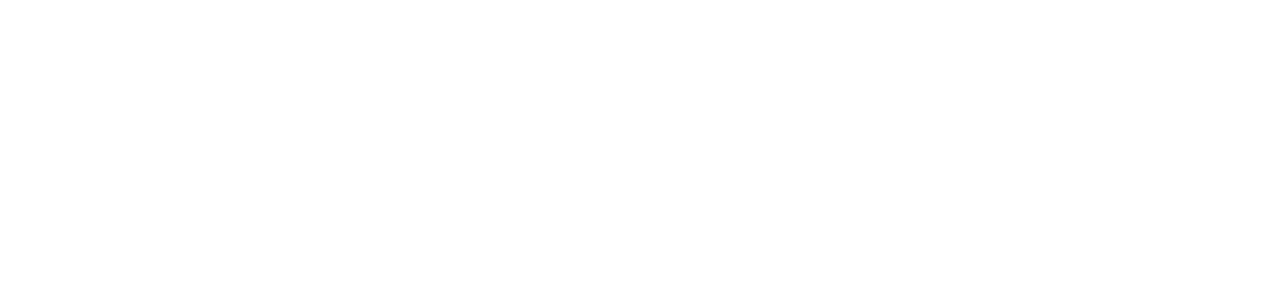
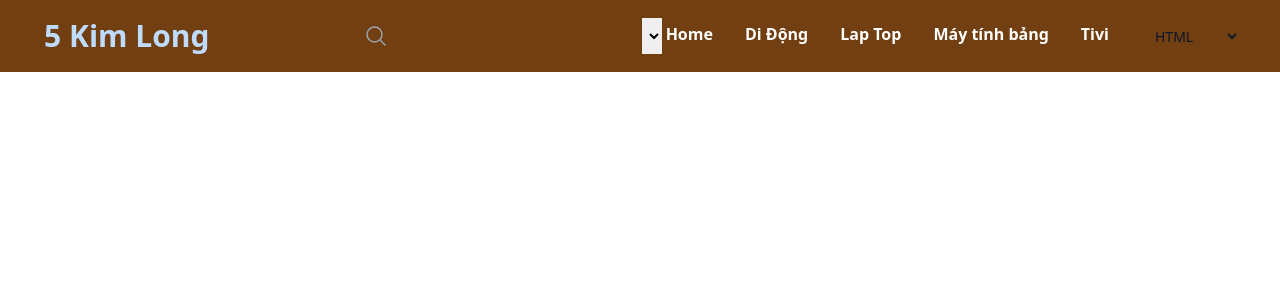
Before and after one commit to thotrang/case6-c04-golden-dragon-client, a React (Create React App) app: page / in a window 1280 px wide. Shown: the top 300 px of the page. Built offline with nearby package versions, Linux system fonts and the light colour scheme.

Commit message:
top-narbar

```diff
--- a/package.json
+++ b/package.json
@@ -3,17 +3,20 @@
   "version": "0.1.0",
   "private": true,
   "dependencies": {
+    "@mui/material": "^5.10.7",
     "@reduxjs/toolkit": "^1.8.5",
     "@testing-library/jest-dom": "^5.16.5",
     "@testing-library/react": "^13.4.0",
     "@testing-library/user-event": "^13.5.0",
     "axios": "^0.27.2",
+    "node-sass": "^7.0.3",
     "react": "^18.2.0",
     "react-dom": "^18.2.0",
     "react-redux": "^8.0.4",
     "react-router-dom": "^6.4.1",
     "react-scripts": "5.0.1",
     "redux": "^4.2.0",
+    "swiper": "^8.4.2",
     "web-vitals": "^2.1.4"
   },
   "scripts": {
--- a/src/index.js
+++ b/src/index.js
@@ -4,9 +4,11 @@
 import { Provider } from 'react-redux';
 import store from './reducer/store';
 import "./index.css"
+import Navbar from "./layouts/navbar/Navbar";
 const root = ReactDOM.createRoot(document.getElementById('root'));
 root.render(
   <Provider store={store}>
     <App />
+    <Navbar/>
   </Provider>
 );
--- a/src/layouts/navbar/Navbar.jsx
+++ b/src/layouts/navbar/Navbar.jsx
@@ -0,0 +1,58 @@
+import * as React from 'react';
+
+
+
+const Navbar = () => {
+
+
+    return (
+        <div>
+            <div className="flex justify-between items-center py-4 bg-yellow-900">
+                <div className="flex-shrink-0 ml-10 cursor-pointer">
+                    <i className="fas fa-drafting-compass fa-2x text-orange-500"></i>
+                    <span className="ml-1 text-3xl text-blue-200 font-semibold">5 Kim Long</span>
+                </div>
+                <div className="flex lg:ml-6">
+                    <a href="#" className="p-2 text-gray-400 hover:text-gray-500">
+                        <span className="sr-only" placeholder="Search">Search</span>
+                        <svg className="h-6 w-6" xmlns="http://www.w3.org/2000/svg" fill="none" viewBox="0 0 24 24"
+                             stroke-width="1.5" stroke="currentColor" aria-hidden="true">
+                            <path stroke-linecap="round" stroke-linejoin="round"
+                                  d="M21 21l-5.197-5.197m0 0A7.5 7.5 0 105.196 5.196a7.5 7.5 0 0010.607 10.607z"/>
+                        </svg>
+                    </a>
+                </div>
+                <i className="fas fa-bars fa-2x visible md:invisible mr-10 md:mr-0 text-blue-200 cursor-pointer"></i>
+                <ul className="hidden md:flex overflow-x-hidden mr-10 font-semibold">
+                    <select>
+
+                    </select>
+                    <li className="mr-6 p-1">
+                        <a className="text-white hover:text-blue-300" href="#">Home</a>
+                    </li>
+                    <li className="mr-6 p-1">
+                        <a className="text-white hover:text-blue-300" href="#">Di Động</a>
+                    </li>
+                    <li className="mr-6 p-1">
+                        <a className="text-white hover:text-blue-300" href="#">Lap Top</a>
+                    </li>
+                    <li className="mr-6 p-1">
+                        <a className="text-white hover:text-blue-300" href="#">Máy tính bảng</a>
+                    </li>
+                    <li className="mr-6 p-1">
+                        <a className="text-white hover:text-blue-300" href="#">Tivi</a>
+                    </li>
+                    <div>
+                        <select
+                            className="form-select h-9 w-full rounded-lg border-0 bg-transparent bg-none p-0 pl-3.5 pr-[1.875rem] font-medium text-slate-900 focus:shadow-none focus-visible:ring-2 focus-visible:ring-sky-500 sm:text-sm">
+                            <option value="html">HTML</option>
+                            <option value="react">React</option>
+                            <option value="vue">Vue</option>
+                        </select>
+                    </div>
+                </ul>
+            </div>
+        </div>
+    )
+}
+export default Navbar;
```
Also changed, not shown: img.png (added), 1 other file (tests, documents, lock files or other folders).
